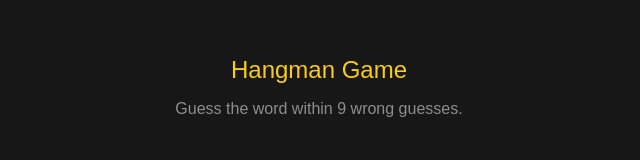
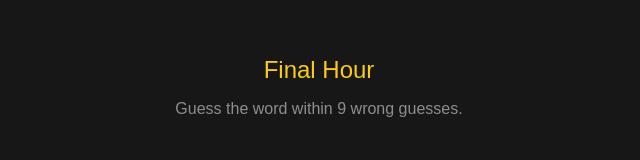
Before and after one commit to Walterhart/hang-man, a React (Vite) app: page / in a window 1280 px wide. Shown: the top 160 px of the page, without its empty margins (321-961 px from the left). Built offline with nearby package versions, Linux system fonts and the light colour scheme.

Commit message:
Update header title to 'Final Hour'

```diff
--- a/src/component/Header.jsx
+++ b/src/component/Header.jsx
@@ -1,7 +1,7 @@
 export default function Header(props) {
   return (
     <header>
-      <h1>Hangman Game</h1>
+      <h1>Final Hour</h1>
       <p>Guess the word within {props.numberOfHearts} wrong guesses.</p>
     </header>
   );
```
